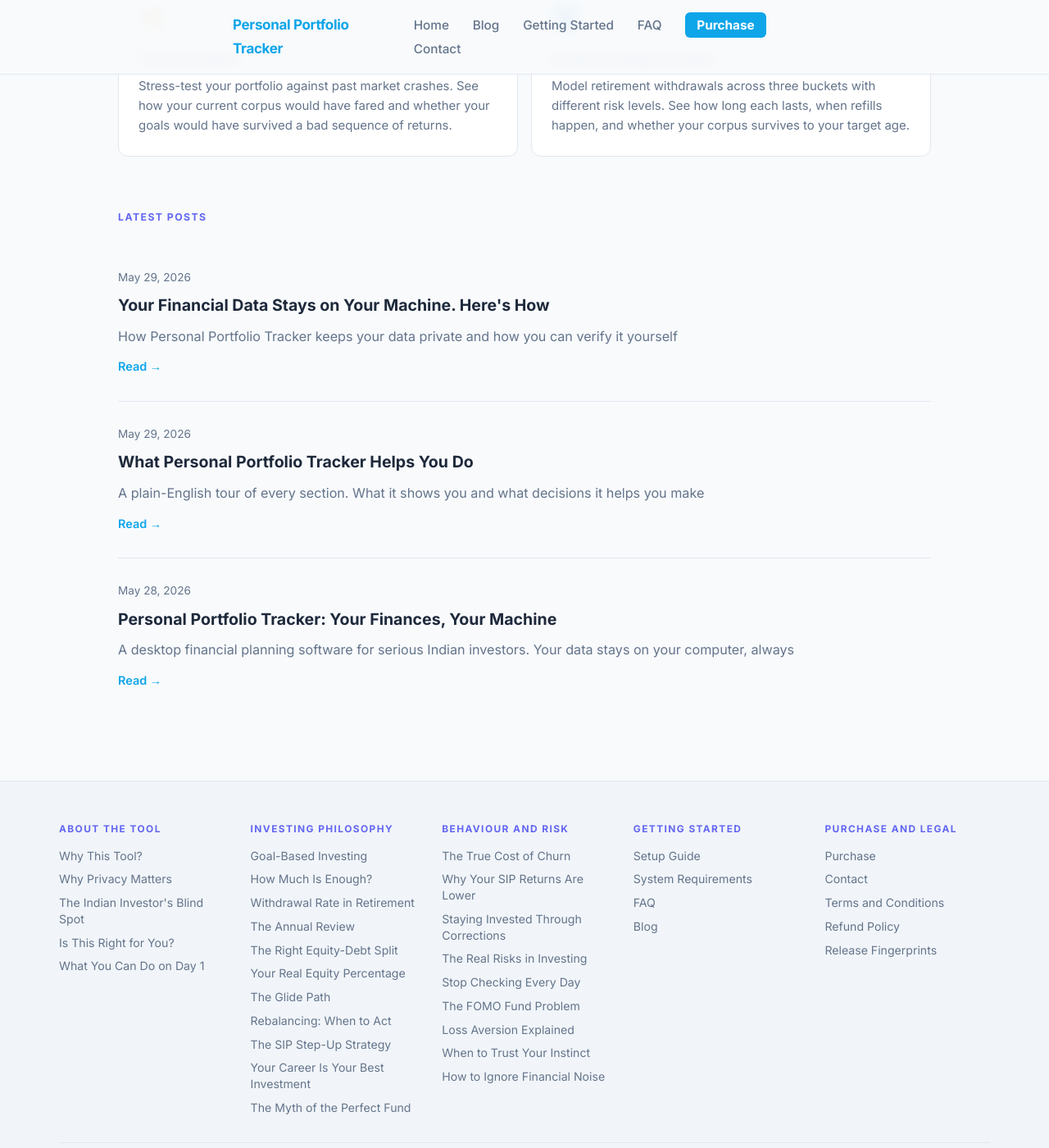
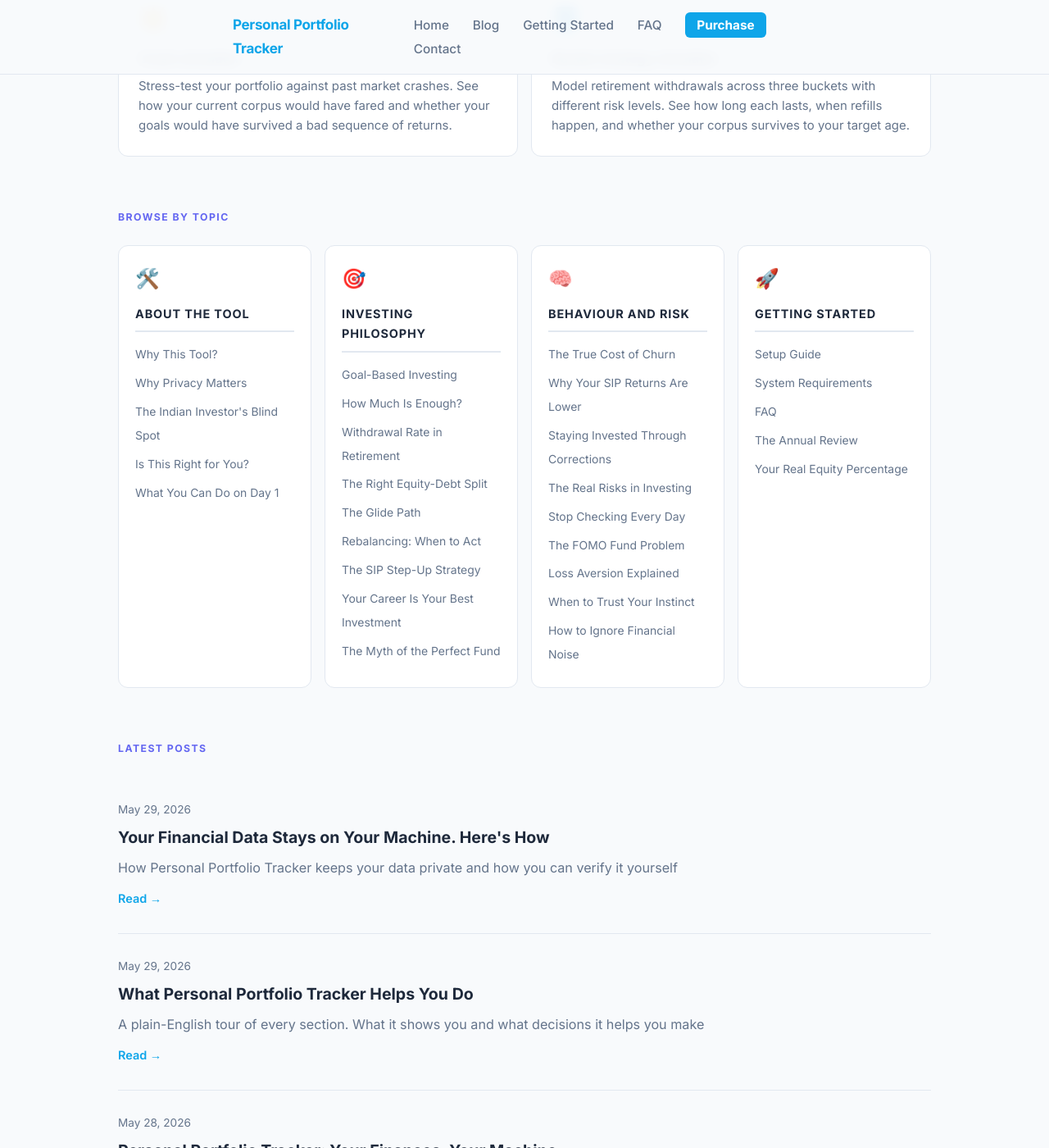
Before and after one commit to srikrishna2024/portfolio-tracker-blog, a Jekyll site: the page built from index.html, in a window 1280 px wide and 1400 px high, scrolled down 2801 px. Shown: the whole window at 82% size. Built offline with Jekyll 4.4.1, drawn with Linux system fonts in a browser that asks for light colours.

Commit message:
add Browse by topic section on home page with 4 category cards

```diff
--- a/assets/css/style.css
+++ b/assets/css/style.css
@@ -970,3 +970,32 @@
   .home-layout-main { padding-right: 0; }
   .home-layout-sidebar { display: none; }
 }
+
+/* ── Browse by topic grid ────────────────────────────────────── */
+.topic-grid {
+  display: grid;
+  grid-template-columns: repeat(4, 1fr);
+  gap: 16px;
+  margin-bottom: 8px;
+}
+.topic-card {
+  background: var(--surface);
+  border: 1px solid var(--border);
+  border-radius: 12px;
+  padding: 20px;
+}
+.topic-icon { font-size: 1.4rem; margin-bottom: 10px; }
+.topic-card h3 {
+  font-size: 0.85rem; font-weight: 700; color: var(--text);
+  text-transform: uppercase; letter-spacing: 0.06em;
+  margin-bottom: 12px; padding-bottom: 8px;
+  border-bottom: 2px solid var(--border);
+}
+.topic-card ul { list-style: none; margin: 0; padding: 0; }
+.topic-card li { margin-bottom: 6px; }
+.topic-card a {
+  font-size: 0.82rem; color: var(--muted); text-decoration: none; line-height: 1.4;
+}
+.topic-card a:hover { color: var(--accent); }
+@media (max-width: 900px) { .topic-grid { grid-template-columns: repeat(2, 1fr); } }
+@media (max-width: 560px) { .topic-grid { grid-template-columns: 1fr; } }
--- a/index.html
+++ b/index.html
@@ -162,6 +162,71 @@
 </div>
 
 <!-- Latest posts -->
+<!-- Browse by topic -->
+<div class="section-block">
+  <p class="section-label">Browse by topic</p>
+  <div class="topic-grid">
+
+    <div class="topic-card">
+      <div class="topic-icon">🛠️</div>
+      <h3>About the Tool</h3>
+      <ul>
+        <li><a href="{{ '/why-this-tool/' | relative_url }}">Why This Tool?</a></li>
+        <li><a href="{{ '/why-privacy/' | relative_url }}">Why Privacy Matters</a></li>
+        <li><a href="{{ '/blind-spot/' | relative_url }}">The Indian Investor's Blind Spot</a></li>
+        <li><a href="{{ '/is-this-right-for-you/' | relative_url }}">Is This Right for You?</a></li>
+        <li><a href="{{ '/day-one/' | relative_url }}">What You Can Do on Day 1</a></li>
+      </ul>
+    </div>
+
+    <div class="topic-card">
+      <div class="topic-icon">🎯</div>
+      <h3>Investing Philosophy</h3>
+      <ul>
+        <li><a href="{{ '/goal-based-investing/' | relative_url }}">Goal-Based Investing</a></li>
+        <li><a href="{{ '/how-much-is-enough/' | relative_url }}">How Much Is Enough?</a></li>
+        <li><a href="{{ '/withdrawal-rate/' | relative_url }}">Withdrawal Rate in Retirement</a></li>
+        <li><a href="{{ '/equity-debt-split/' | relative_url }}">The Right Equity-Debt Split</a></li>
+        <li><a href="{{ '/glide-path/' | relative_url }}">The Glide Path</a></li>
+        <li><a href="{{ '/rebalancing/' | relative_url }}">Rebalancing: When to Act</a></li>
+        <li><a href="{{ '/sip-step-up/' | relative_url }}">The SIP Step-Up Strategy</a></li>
+        <li><a href="{{ '/career-is-your-best-investment/' | relative_url }}">Your Career Is Your Best Investment</a></li>
+        <li><a href="{{ '/myth-of-perfect-fund/' | relative_url }}">The Myth of the Perfect Fund</a></li>
+      </ul>
+    </div>
+
+    <div class="topic-card">
+      <div class="topic-icon">🧠</div>
+      <h3>Behaviour and Risk</h3>
+      <ul>
+        <li><a href="{{ '/cost-of-churn/' | relative_url }}">The True Cost of Churn</a></li>
+        <li><a href="{{ '/sip-returns-gap/' | relative_url }}">Why Your SIP Returns Are Lower</a></li>
+        <li><a href="{{ '/staying-invested/' | relative_url }}">Staying Invested Through Corrections</a></li>
+        <li><a href="{{ '/real-risks/' | relative_url }}">The Real Risks in Investing</a></li>
+        <li><a href="{{ '/stop-checking/' | relative_url }}">Stop Checking Every Day</a></li>
+        <li><a href="{{ '/fomo-fund/' | relative_url }}">The FOMO Fund Problem</a></li>
+        <li><a href="{{ '/loss-aversion/' | relative_url }}">Loss Aversion Explained</a></li>
+        <li><a href="{{ '/trust-your-instinct/' | relative_url }}">When to Trust Your Instinct</a></li>
+        <li><a href="{{ '/ignoring-noise/' | relative_url }}">How to Ignore Financial Noise</a></li>
+      </ul>
+    </div>
+
+    <div class="topic-card">
+      <div class="topic-icon">🚀</div>
+      <h3>Getting Started</h3>
+      <ul>
+        <li><a href="{{ '/getting-started/' | relative_url }}">Setup Guide</a></li>
+        <li><a href="{{ '/system-requirements/' | relative_url }}">System Requirements</a></li>
+        <li><a href="{{ '/faq/' | relative_url }}">FAQ</a></li>
+        <li><a href="{{ '/annual-review/' | relative_url }}">The Annual Review</a></li>
+        <li><a href="{{ '/real-equity-percentage/' | relative_url }}">Your Real Equity Percentage</a></li>
+      </ul>
+    </div>
+
+  </div>
+</div>
+
+<!-- Latest posts -->
 <div class="section-block">
   <p class="section-label">Latest posts</p>
   <ul class="post-list">
```
